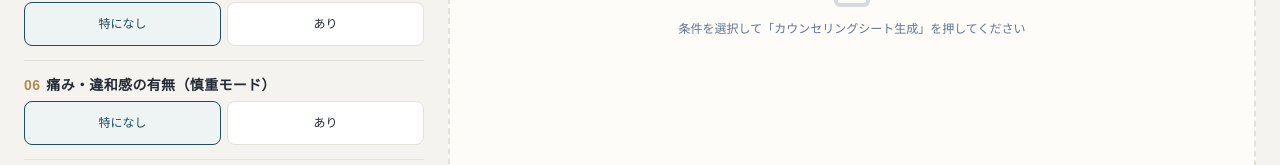
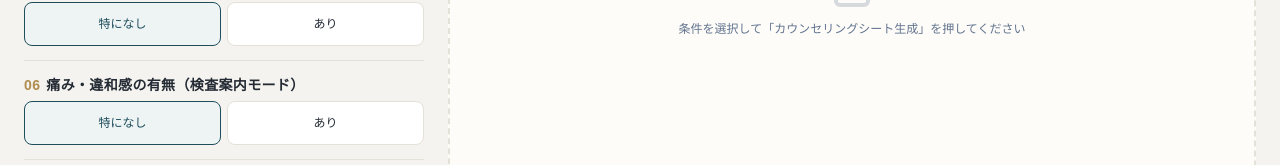
Before and after one commit to Takahito000/dental_tc_app-Private, a Next.js app: page / in a window 1280 px wide. Both pictures are taken after a click on the button "被せ物（β版）". Shown: the part 613-778 px from the top of the page. Built offline with nearby package versions, Linux system fonts and the light colour scheme.

Commit message:
Update page.tsx

```diff
--- a/app/page.tsx
+++ b/app/page.tsx
@@ -1474,7 +1474,7 @@ function CrownForm({
       <div className="py-3.5 border-b border-line">
         <label className="block font-bold mb-1.5 text-ink text-sm tracking-wide">
           <span className="font-serif-jp text-gold mr-1.5">06</span>
-          痛み・違和感の有無（慎重モード）
+          痛み・違和感の有無（検査案内モード）
         </label>
         <div className="flex gap-1.5">
           {FORM_DATA.crown_has_pain.map((item) => {
```
